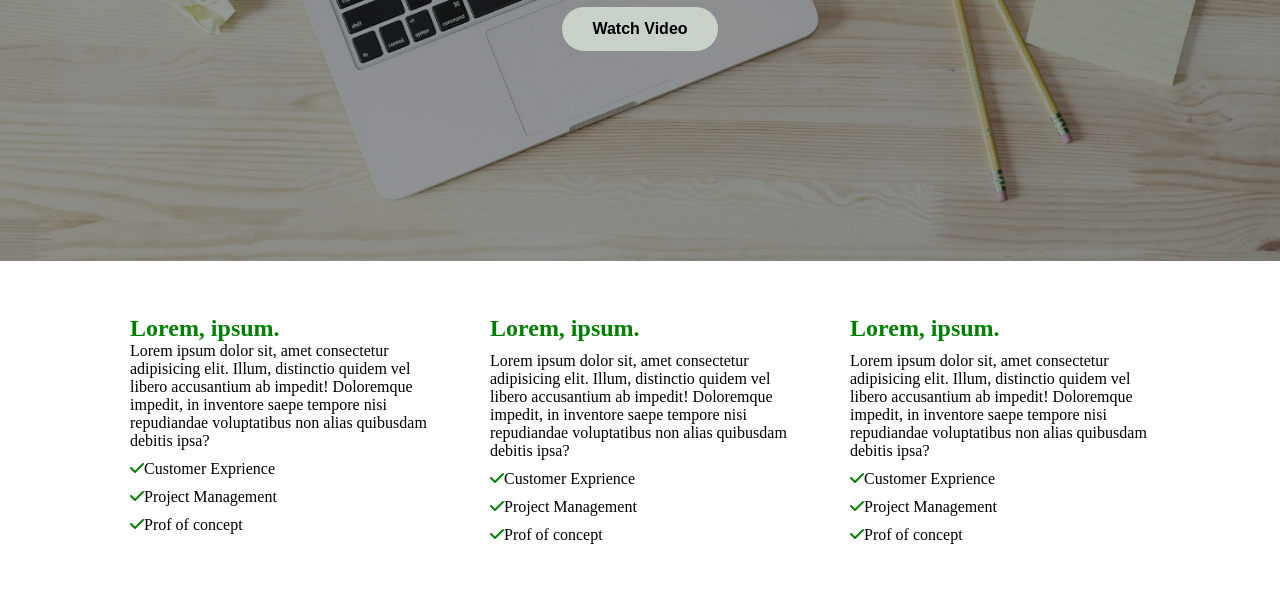
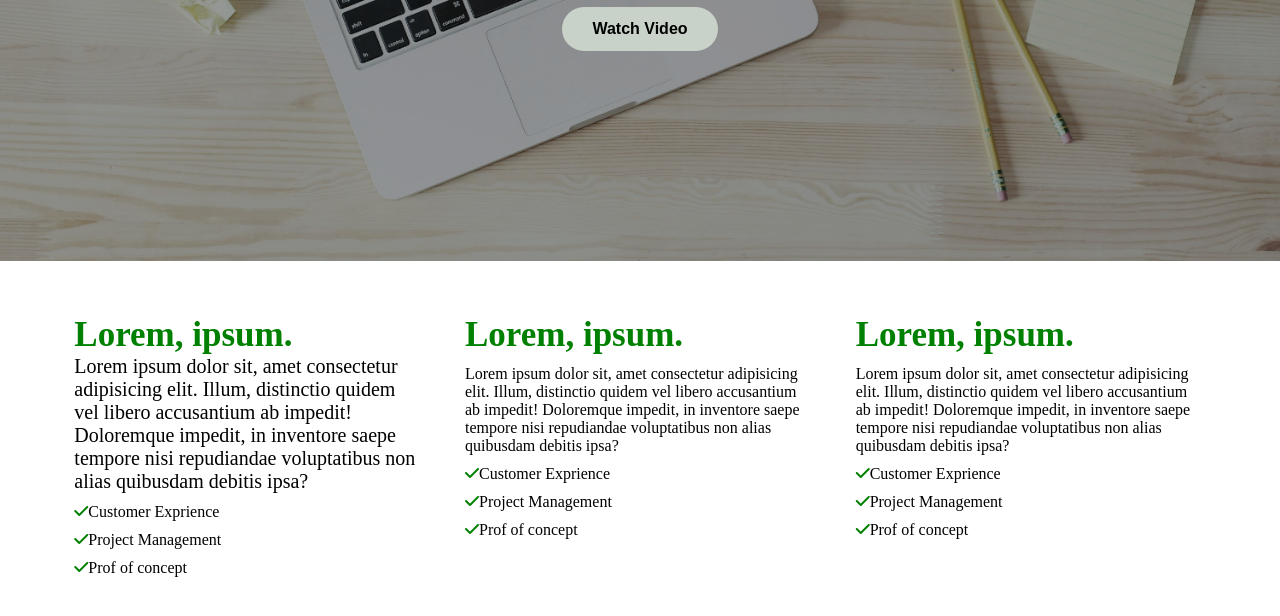
Before and after one commit to deepurao123/landing_page, a plain HTML site: page index.html in a window 1280 px wide. Shown: the part 540-1156 px from the top of the page. Drawn offline with Linux system fonts and the light colour scheme.

Commit message:
Update style.css

```diff
--- a/css/style.css
+++ b/css/style.css
@@ -173,16 +173,16 @@
 
    footer {
        display: flex;
-       justify-content: center;
+       justify-content:space-around;
        padding: 54px;
        flex-wrap: wrap;
-       gap: 60px;
+
    }
 
    .box1,
    .box2,
    .box3 {
-       max-width: 300px;
+       max-width: 350px;
    }
 
    .fa-check {
@@ -195,4 +195,8 @@
 
    .header2 {
        color: green;
+       font-size: 35px;
    }
+.pragraph{
+  font-size:20px;
+}
```
